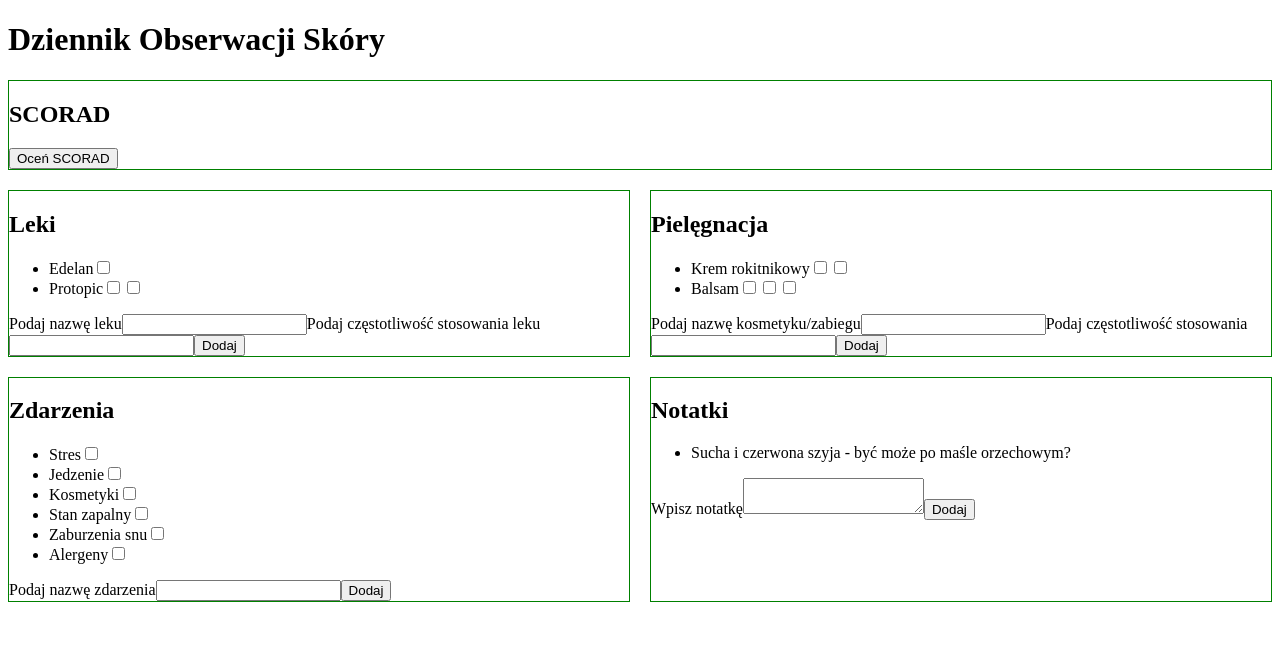
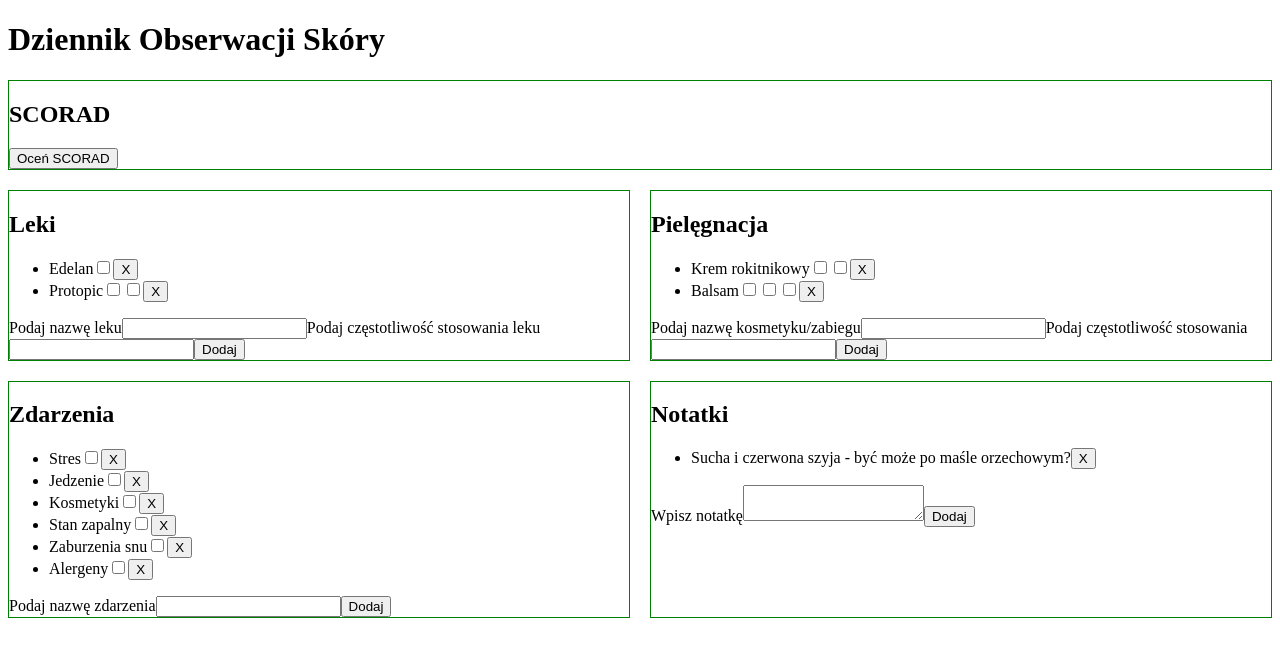
Before and after one commit to karolinachodera/dermatopik, a React (Create React App) app: page / in a window 1280 px wide. Shown: the top 656 px of the page. Built offline with nearby package versions, Linux system fonts and the light colour scheme.

Commit message:
add button to remove list items

```diff
--- a/src/components/Dashboard/Dashboard.js
+++ b/src/components/Dashboard/Dashboard.js
@@ -67,6 +67,30 @@ function Dashboard() {
     setDisplayForm(false);
   }
 
+  function handleRemoveDrug(index) {
+    const newDrugs = [...drugs];
+    newDrugs.splice(index, 1);
+    setDrugs(newDrugs);
+  }
+
+  function handleRemoveCare(index) {
+    const newCares = [...cares];
+    newCares.splice(index, 1);
+    setCares(newCares);
+  }
+
+  function handleRemoveEvent(index) {
+    const newEvents = [...events];
+    newEvents.splice(index, 1);
+    setEvents(newEvents);
+  }
+
+  function handleRemoveNote(index) {
+    const newNotes = [...notes];
+    newNotes.splice(index, 1);
+    setNotes(newNotes);
+  }
+
   function ScoradSection() {
     if (todayScorad === null && displayForm === false) {
       return (
@@ -89,7 +113,11 @@ function Dashboard() {
         <ScoradSection />
       </Section>
       <Section header="Leki" id="drugs" width="half-width">
-        <List elements={drugs} section="drugs" />
+        <List
+          elements={drugs}
+          section="drugs"
+          handleRemoveItem={handleRemoveDrug}
+        />
         <DrugsForm
           handleSubmit={handleDrugAdding}
           textInput={drugsTextInput}
@@ -97,7 +125,11 @@ function Dashboard() {
         />
       </Section>
       <Section header="Pielęgnacja" id="cares" width="half-width">
-        <List elements={cares} section="cares" />
+        <List
+          elements={cares}
+          section="cares"
+          handleRemoveItem={handleRemoveCare}
+        />
         <CaresForm
           handleSubmit={handleCareAdding}
           textInput={caresTextInput}
@@ -105,14 +137,22 @@ function Dashboard() {
         />
       </Section>
       <Section header="Zdarzenia" id="events" width="half-width">
-        <List elements={events} section="events" />
+        <List
+          elements={events}
+          section="events"
+          handleRemoveItem={handleRemoveEvent}
+        />
         <EventsForm
           handleSubmit={handleEventAdding}
           textInput={eventsTextInput}
         />
       </Section>
       <Section header="Notatki" id="notes" width="half-width">
-        <List elements={notes} section="notes" />
+        <List
+          elements={notes}
+          section="notes"
+          handleRemoveItem={handleRemoveNote}
+        />
         <NotesForm handleSubmit={handleNoteAdding} textarea={notesTextarea} />
       </Section>
     </main>
--- a/src/components/List/List.js
+++ b/src/components/List/List.js
@@ -1,4 +1,6 @@
-export function List({ elements, section }) {
+import { RemoveButton } from "../RemoveButton/RemoveButton";
+
+export function List({ elements, section, handleRemoveItem }) {
   const list = elements.map((element, index) => {
     let checkboxes = [];
     if (element.frequency) {
@@ -13,6 +15,7 @@ export function List({ elements, section }) {
       <li key={`${section}-${index}`}>
         {element.name || element}
         {checkboxes}
+        <RemoveButton handleClick={() => handleRemoveItem(index)} />
       </li>
     );
   });
--- /dev/null
+++ b/src/components/RemoveButton/RemoveButton.js
@@ -0,0 +1,3 @@
+export function RemoveButton({ handleClick }) {
+  return <button onClick={handleClick}>X</button>;
+}
```
